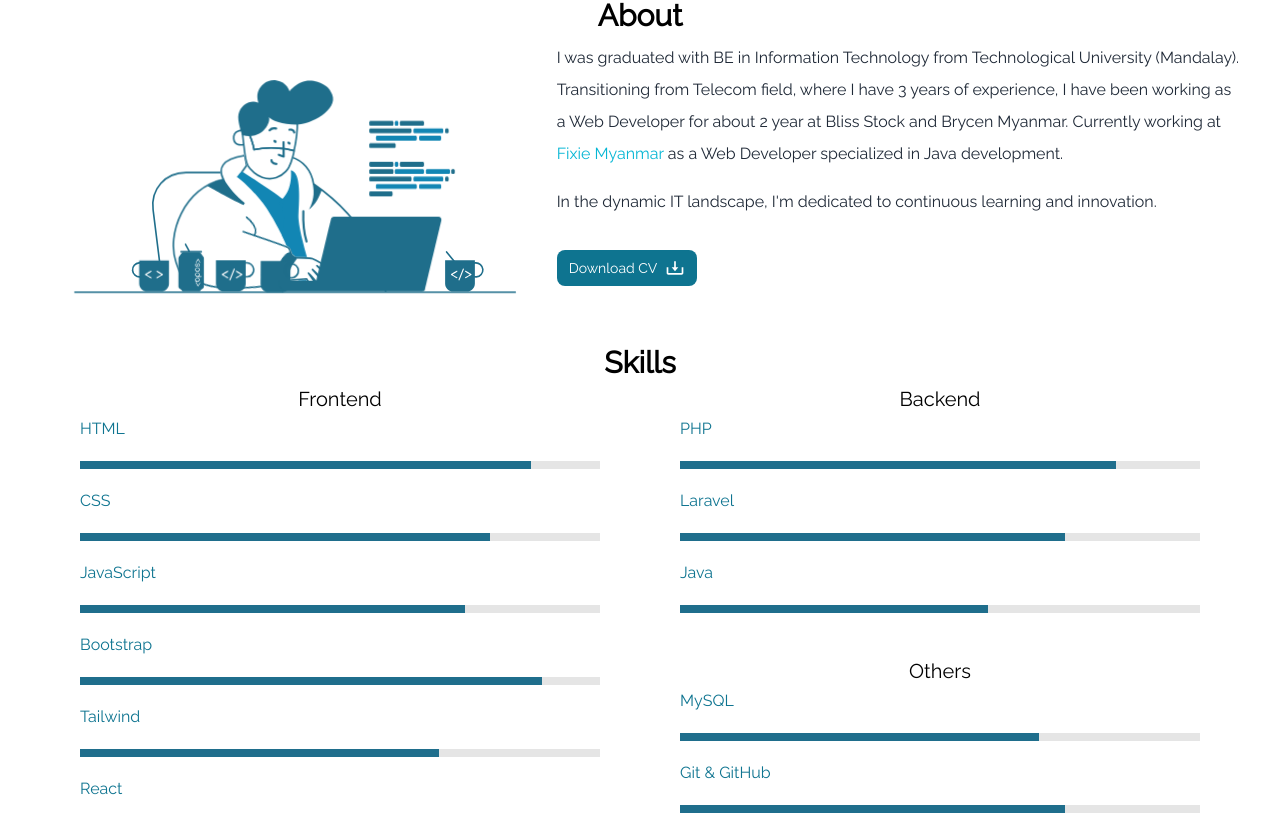
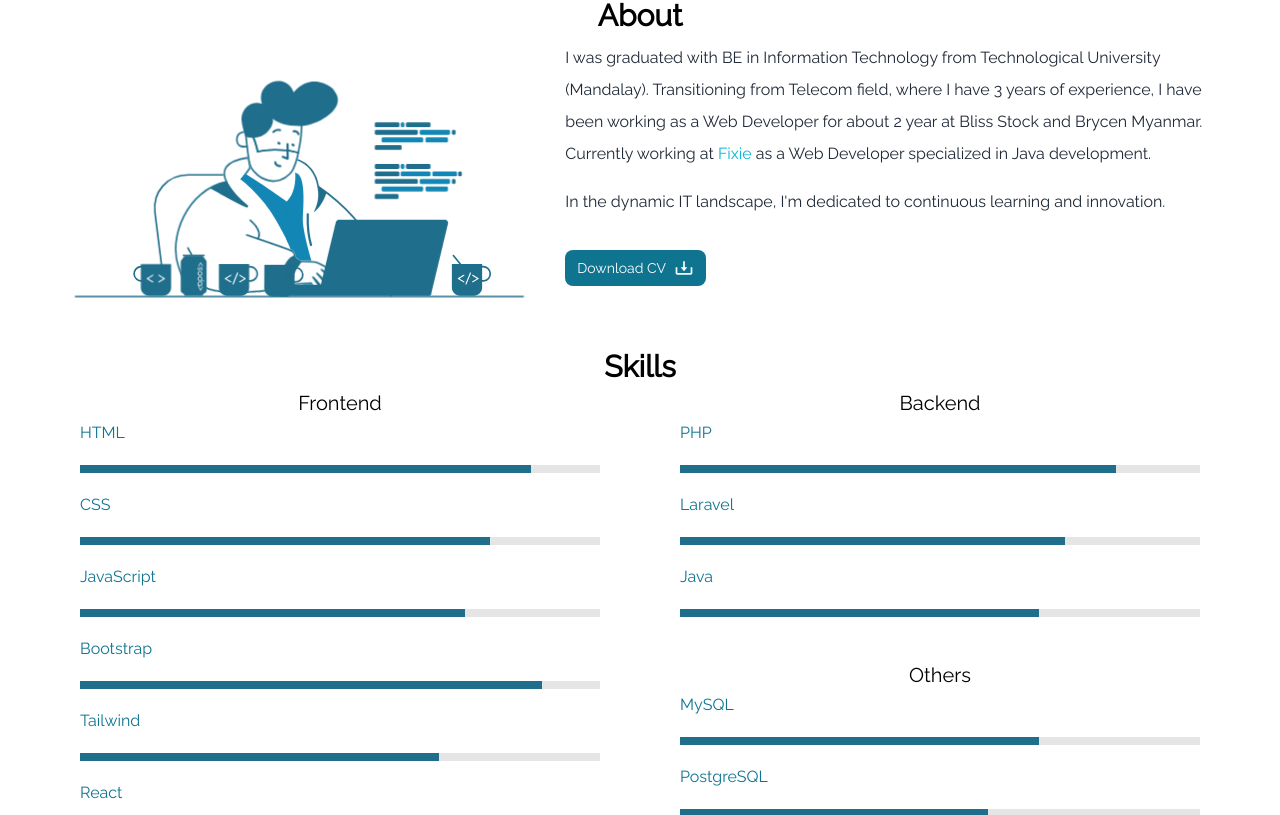
Before and after one commit to mrzinlinhtet/myportfolio, a React (Vite) app: page / in a window 1280 px wide. Shown: the part 866-1681 px from the top of the page. Built offline with nearby package versions, Linux system fonts and the light colour scheme; a web font is replaced by a local one.

Commit message:
update skill and company name

```diff
--- a/src/components/About.jsx
+++ b/src/components/About.jsx
@@ -20,7 +20,7 @@ const About = () => {
             I was graduated with BE in Information Technology from Technological University
             (Mandalay). Transitioning from Telecom field, where I have 3 years of experience, I have been working as
             a Web Developer for about 2 year at Bliss Stock and Brycen Myanmar. Currently working at
-            <span className="text-cyan-500"> Fixie Myanmar </span> as a Web
+            <span className="text-cyan-500"> Fixie </span> as a Web
             Developer specialized in Java development.
           </p>
           <p className="text-md py-2 mb-6 leading-8 text-gray-800 dark:text-gray-200">
--- a/src/components/Skills.jsx
+++ b/src/components/Skills.jsx
@@ -47,7 +47,7 @@ const Skills = () => {
     },
     {
       name: "Java",
-      progress: "60%",
+      progress: "70%",
     },
   ];
 
@@ -55,6 +55,10 @@ const Skills = () => {
     {
       name: "MySQL",
       progress: "70%",
+    },
+    {
+      name: "PostgreSQL",
+      progress: "60%",
     },
     {
       name: "Git & GitHub",
```
